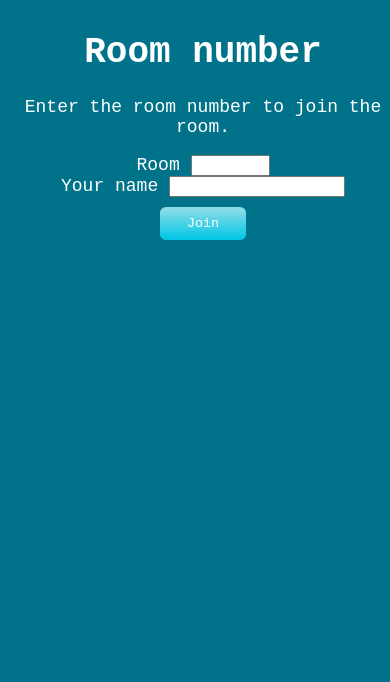
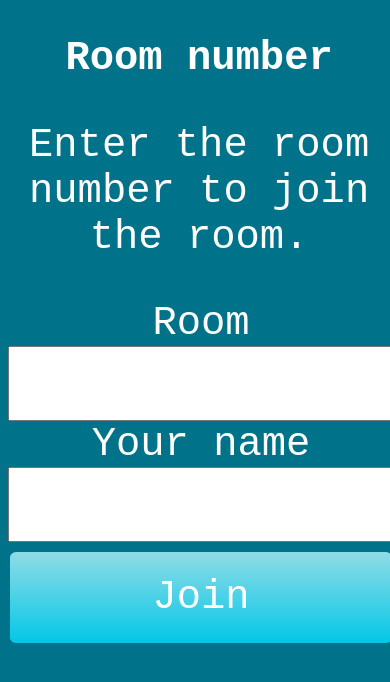
Before and after one commit to VasiliyMatutin/shbreakout, a website: page public/controller/index.html in a window 390 px wide. Drawn offline with nearby package versions, Linux system fonts and the light colour scheme; no server answers.

Commit message:
Mobile scale [2]

```diff
--- a/public/controller/index.html
+++ b/public/controller/index.html
@@ -10,7 +10,7 @@
 </head>
 <body>
     <script src="/controller/controller.js"></script>
-    <div id="controller">
+    <div class="mobile" id="controller">
         <div class="main" id="main-container">
             <h1> Room number </h1>
             <p> Enter the room number to join the room. </p>
--- a/public/css/__base.css
+++ b/public/css/__base.css
@@ -53,3 +53,9 @@ button:disabled {
     background: linear-gradient(#528187, #528187) #ffffff;
     color: #528187
 }
+
+.mobile * {
+    width: 99%;
+    height: 90%;
+    font-size: 150%;
+}
--- a/public/css/controller.css
+++ b/public/css/controller.css
@@ -9,6 +9,12 @@
     user-select: none;
 }
 
+.controller * {
+    width: 99%;
+    height: 90%;
+    font-size: 150%;
+}
+
 .message {
     display: none;
 }
--- a/public/css/main_page.css
+++ b/public/css/main_page.css
@@ -1,12 +1,16 @@
 @import "__base.css";
 
-.desktop{
+.desktop {
     display: none;
 }
 
-.mobile {
+.mobile * {
     display: none;
+    width: 90%;
+    height: 300%;
+    font-size: 300%;
 }
+
 
 .main {
     background: #00738b;
```
